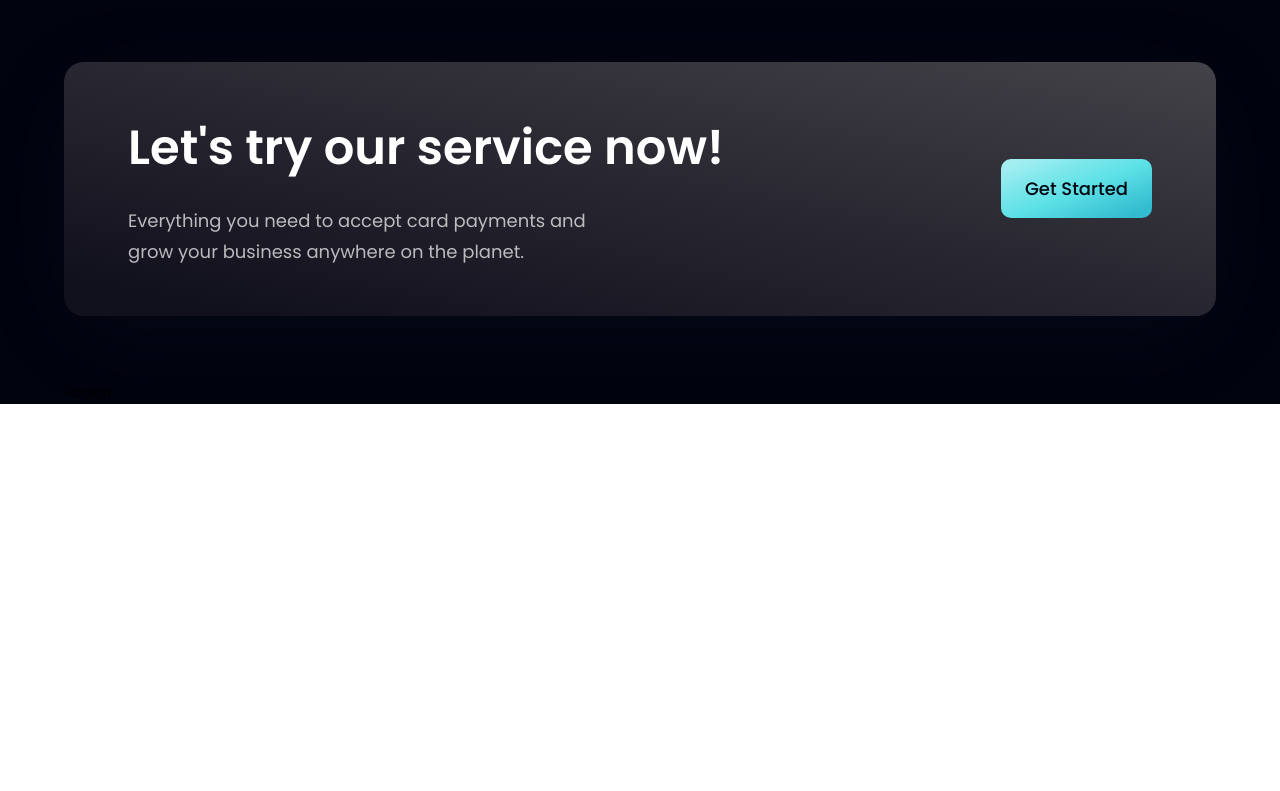
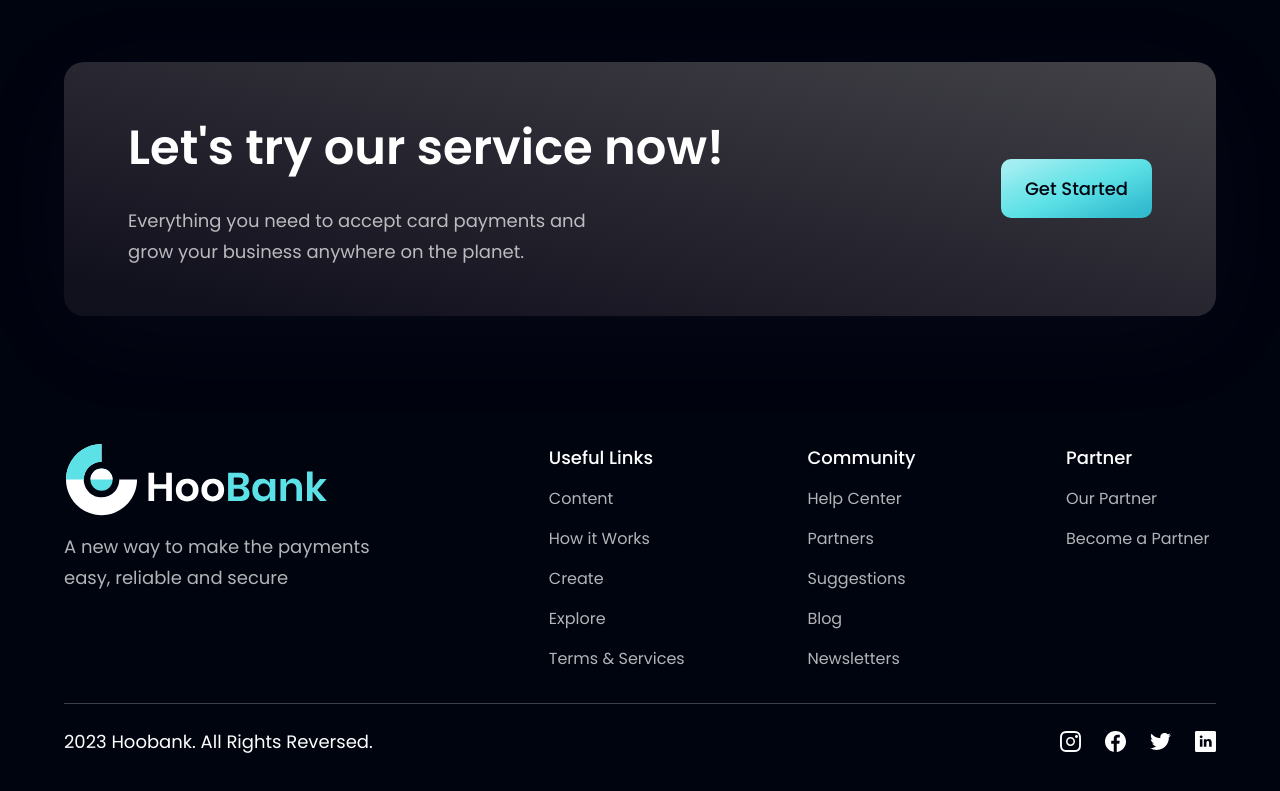
Before and after one commit to seansangpark/bank_modern_app, a React (Vite) app in the folder bank_modern_app/: page / in a window 1280 px wide. Shown: the part 4081-4872 px from the top of the page. Before the commit the page ends 4485 px from the top, so only its background shows below. Built offline with nearby package versions, Linux system fonts and the light colour scheme.

Commit message:
footer completed

```diff
--- a/bank_modern_app/src/components/Footer.jsx
+++ b/bank_modern_app/src/components/Footer.jsx
@@ -1,7 +1,64 @@
-import React from 'react';
+import styles from '../style';
+import { logo } from '../assets';
+import { footerLinks, socialMedia } from '../constants';
 
-const Footer = () => {
-  return <div>Footer</div>;
-};
+const Footer = () => (
+  <section className={`${styles.flexCenter} ${styles.paddingY} flex-col`}>
+    <div className={`${styles.flexStart} md:flex-row flex-col mb-8 w-full`}>
+      <div className='flex-1 flex flex-col justify-start mr-10'>
+        <img
+          src={logo}
+          alt='hoobank'
+          className='w-[266px] h-[72px] object-contain'
+        />
+        <p className={`${styles.paragraph} mt-4 max-w-[310px]`}>
+          A new way to make the payments easy, reliable and secure
+        </p>
+      </div>
+      <div className='flex-[1.5] w-full flex flex-row justify-between flex-wrwap md:mt-0 mt-10'>
+        {footerLinks.map((footerLink) => (
+          <div
+            key={footerLink.key}
+            className='flex flex-col ss:my-0 my-4 min-w-[150px]'
+          >
+            <h4 className='font-poppins font-medium text-[18px] leading-[27px] text-white'>
+              {footerLink.title}
+            </h4>
+            <ul className='list-none mt-4'>
+              {footerLink.links.map((link, index) => (
+                <li
+                  key={link.name}
+                  className={`font-poppins font-normal text-[16px] leading-[24px] text-dimWhite hover:text-secondary cursor-pointer ${
+                    index !== footerLink.links.length - 1 ? 'mb-4' : 'mb-0'
+                  }`}
+                >
+                  {link.name}
+                </li>
+              ))}
+            </ul>
+          </div>
+        ))}
+      </div>
+    </div>
+
+    <div className='w-full flex justify-between items-center md:flex-row flex-col pt-6 border-t-[1px] border-t-[#3F3E45]'>
+      <p className='font-poppins font-normal text-center text-[18px] leading-[27px] text-white'>
+        2023 Hoobank. All Rights Reversed.
+      </p>
+      <div className='flex flex-row md:mt-0 mt-6'>
+        {socialMedia.map((social, index) => (
+          <img
+            key={social.id}
+            src={social.icon}
+            alt={social.id}
+            className={`w-[21px] h-[21px] object-contain cursor-pointer ${
+              index !== socialMedia.length - 1 ? 'mr-6' : 'mr-0'
+            }`}
+          />
+        ))}
+      </div>
+    </div>
+  </section>
+);
 
 export default Footer;
```
